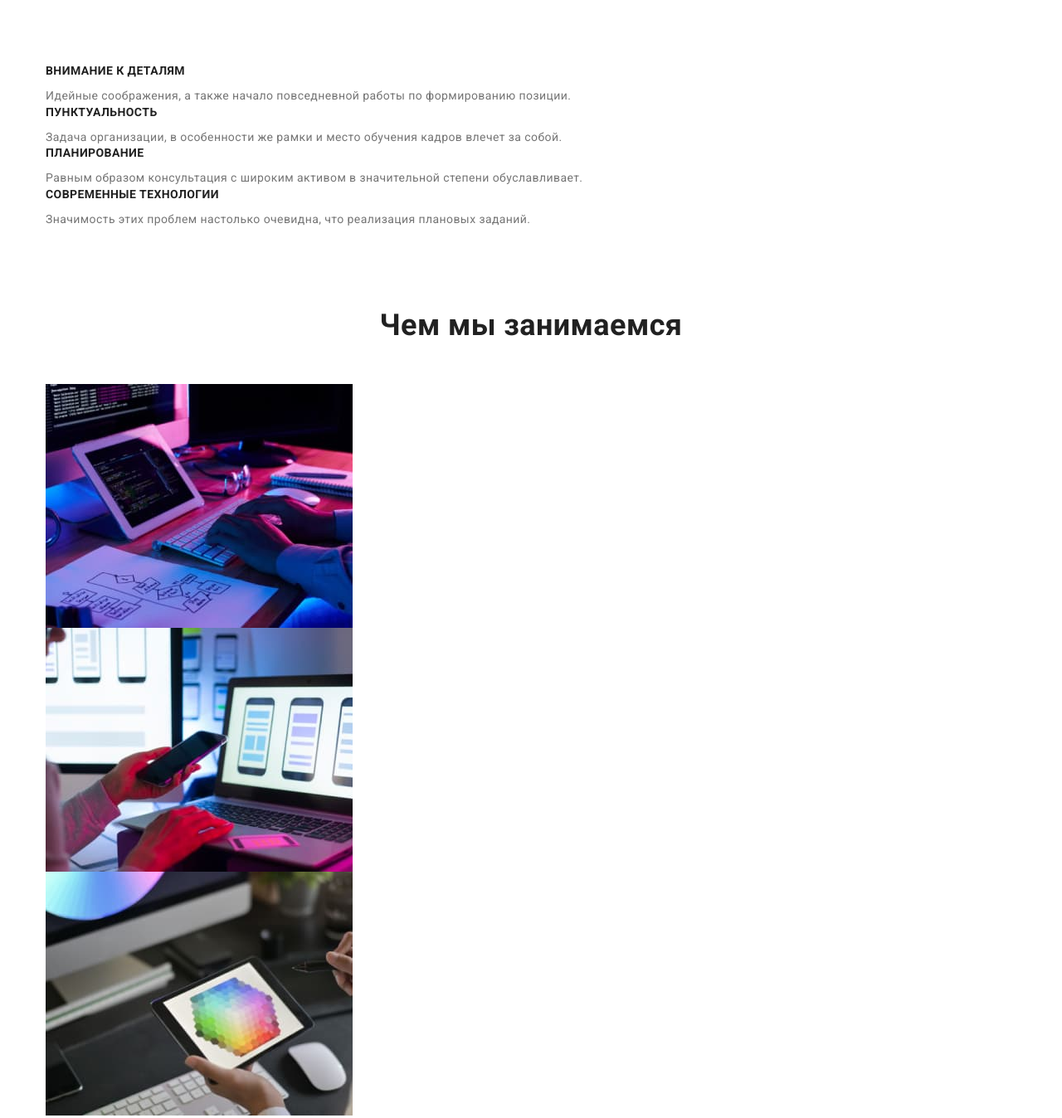
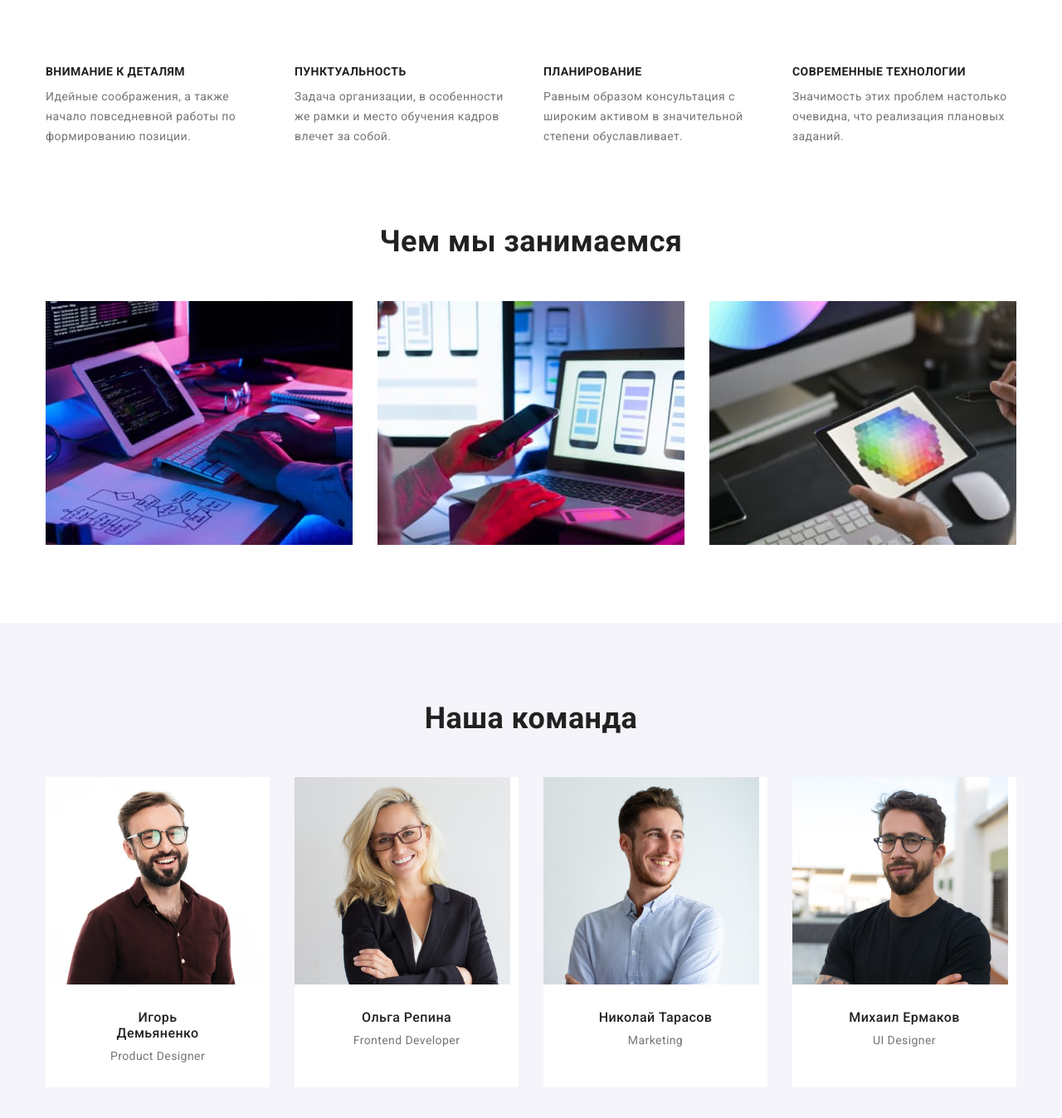
Before and after one commit to Annaivv/goit-markup-hw-03, a plain HTML site: page index.html in a window 1280 px wide. Shown: the part 700-2048 px from the top of the page at 83% size. Drawn offline with nearby package versions, Linux system fonts and the light colour scheme.

Commit message:
all styles added

```diff
--- a/css/styles.css
+++ b/css/styles.css
@@ -4,6 +4,7 @@
     --accent-color: #2196F3;
     --primary-bg-color: #E5E5E5;
     --secondary-bg-color: #F5F4FA;
+    --typical-margin: 30px;
 }
 
 /* Styles reset */
@@ -89,6 +90,11 @@ body {
 }
 
 /* Header */
+.header {
+    border-bottom: 1px solid #ECECEC;
+    bor
+}
+
 .main-nav {
     display: flex;
     align-items: center;
@@ -213,6 +219,18 @@ body {
 }
 
 /* Features */
+.features-list {
+    display: flex;
+}
+
+.features-list .item {
+    width: calc((100% - 90px) / 4);
+}
+
+.features-list .item:not(:last-child) {
+    margin-right: var(--typical-margin);
+}
+
 .features-list .title {
     margin-bottom: 10px;
 
@@ -225,16 +243,36 @@ body {
     line-height: 1.71;
 }
 
+/* What we do */
+.examples-list {
+    display: flex;
+}
+
+.examples-list .item {
+    width: calc((100% - 60px) / 3);
+}
+
+.examples-list .item:not(:last-child) {
+    margin-right: var(--typical-margin);
+}
+
 /* Team */
 .team {
     background-color: var(--secondary-bg-color);
     text-align: center;
 }
 
-.team-list li {
-    width: 270px;
+.team-list {
+    display: flex;
+}
 
+.team-list .item {
+    width: calc((100% - 90px) / 4);
     background-color: #FFFFFF;
+}
+
+.team-list .item:not(:last-child) {
+    margin-right: var(--typical-margin);
 }
 
 .team-list div {
@@ -291,9 +329,15 @@ body {
 }
 
 .button-list {
+    display: flex;
+    justify-content: center;
     margin-bottom: 50px;
 
     text-align: center;
+}
+
+.button-list .item:not(:last-child) {
+    margin-right: 8px;
 }
 
 .portfolio-button {
@@ -313,15 +357,28 @@ body {
     color: #FFFFFF;
 }
 
-.portfolio-list li {
-    border: 1px solid #EEEEEE;
-    width: 372px;
+.portfolio-list {
+    display: flex;
+    flex-wrap: wrap;
+}
+
+.portfolio-list .item {
+    width: calc((100% - 60px) / 3);
 
     background: #FFFFFF;
 }
 
+.portfolio-list .item:not(:nth-child(3n)) {
+    margin-right: var(--typical-margin);
+}
+
+.portfolio-list .item:not(:nth-last-child(-n + 3)) {
+    margin-bottom: var(--typical-margin);
+}
+
 .portfolio-list div {
     padding: 20px 24px;
+    border: 1px solid #EEEEEE;
 }
 
 .portfolio-title {
--- a/index.html
+++ b/index.html
@@ -31,25 +31,27 @@
     </header>
     <main>
         <section class="hero">
-            <h1 class="hero-title">Эффективные решения для вашего бизнеса</h1>
-            <button type="button" class="button hero-button">Заказать услугу</button>
+            <div class="container">
+                <h1 class="hero-title">Эффективные решения для вашего бизнеса</h1>
+                <button type="button" class="button hero-button">Заказать услугу</button>
+            </div>
         </section>
         <section class="section">
             <div class="container">
                 <ul class="features-list">
-                    <li>
+                    <li class="item">
                         <h3 class="title">Внимание к деталям</h3>
                         <p class="text">Идейные соображения, а также начало повседневной работы по формированию позиции.</p>
                     </li>
-                    <li>
+                    <li class="item">
                         <h3 class="title">Пунктуальность</h3>
                         <p class="text">Задача организации, в особенности же рамки и место обучения кадров влечет за собой.</p>
                     </li>
-                    <li>
+                    <li class="item">
                         <h3 class="title">Планирование</h3>
                         <p class="text">Равным образом консультация с широким активом в значительной степени обуславливает.</p>
                     </li>
-                    <li>
+                    <li class="item">
                         <h3 class="title">Современные технологии</h3>
                         <p class="text">Значимость этих проблем настолько очевидна, что реализация плановых заданий.</p>
                     </li>
@@ -59,10 +61,10 @@
         <section class="section">
             <div class="container">
                 <h2 class="section-title title">Чем мы занимаемся</h2>
-                <ul>
-                    <li><img src="./images/what-we-do-1.jpg" alt="Человек печатает на клавиатуре" width="370"></li>
-                    <li><img src="./images/what-we-do-2.jpg" alt="Человек за ноутбуком с телефоном" width="370"></li>
-                    <li><img src="./images/what-we-do-3.jpg" alt="Планшет с изображением мозаики" width="370"></li>
+                <ul class="examples-list">
+                    <li class="item"><img src="./images/what-we-do-1.jpg" alt="Человек печатает на клавиатуре" width="370"></li>
+                    <li class="item"><img src="./images/what-we-do-2.jpg" alt="Человек за ноутбуком с телефоном" width="370"></li>
+                    <li class="item"><img src="./images/what-we-do-3.jpg" alt="Планшет с изображением мозаики" width="370"></li>
                 </ul>
             </div>
         </section>
@@ -70,28 +72,28 @@
             <div class="container">
                 <h2 class="section-title title">Наша команда</h2>
                 <ul class="team-list">
-                    <li>
+                    <li class="item">
                         <img src="./images/team-1.jpg" alt="Фото мужчины" width="260">
                         <div>
                             <h3 class="title">Игорь Демьяненко</h3>
                             <p lang="en">Product Designer</p>
                         </div>
                     </li>
-                    <li>
+                    <li class="item">
                         <img src="./images/team-2.jpg" alt="Фото женщины" width="260">
                         <div>
                             <h3 class="title">Ольга Репина</h3>
                             <p lang="en">Frontend Developer</p>
                         </div>
                     </li>
-                    <li>
+                    <li class="item">
                         <img src="./images/team-3.jpg" alt="Фото мужчины" width="260">
                         <div>
                             <h3 class="title">Николай Тарасов</h3>
                             <p lang="en">Marketing</p>
                         </div>
                     </li>
-                    <li>
+                    <li class="item">
                         <img src="./images/team-4.jpg" alt="Фото мужчины" width="260">
                         <div>
                             <h3 class="title">Михаил Ермаков</h3>
```
Also changed, not shown: portfolio.html (+14 -14 lines).
